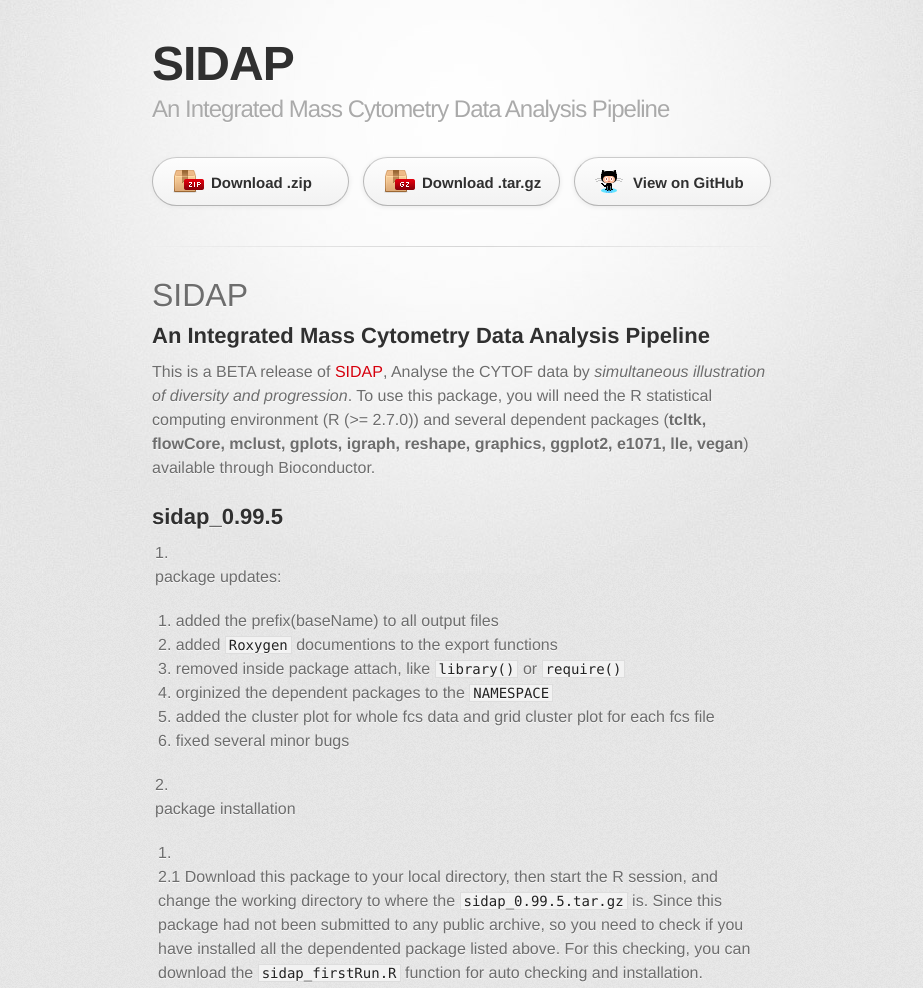
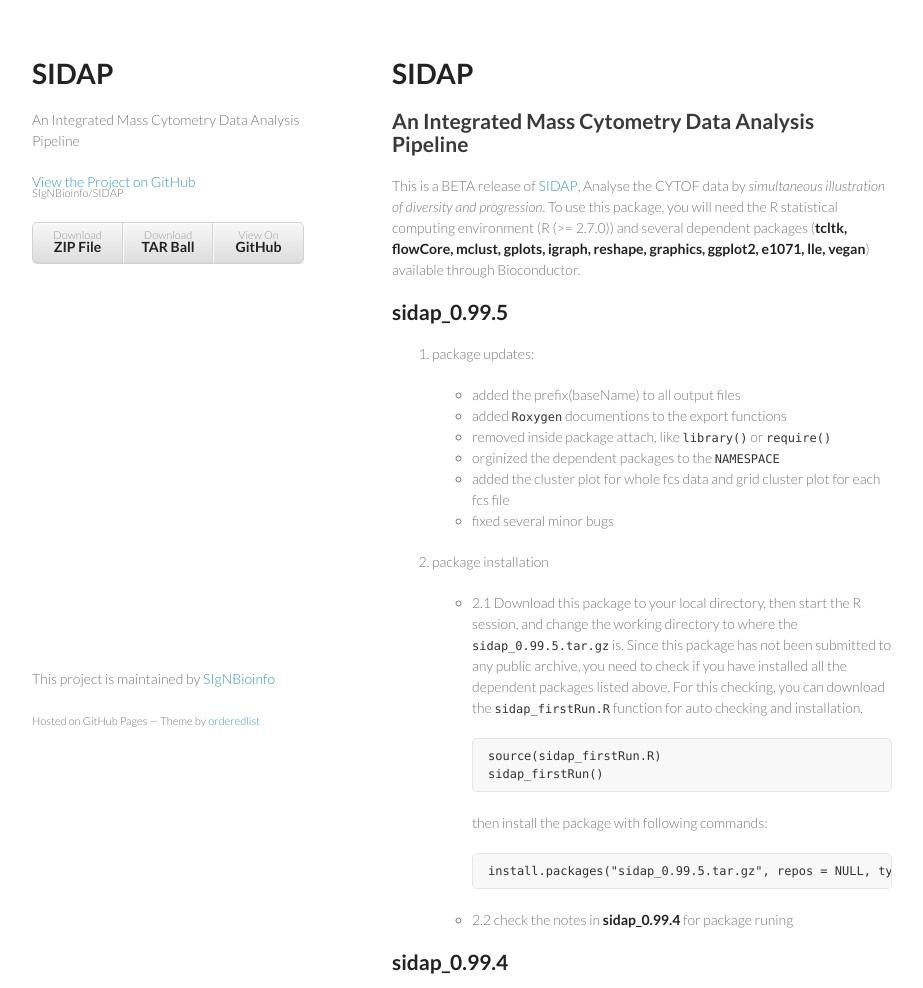
Before and after one commit to SIgNBioinfo/SIDAP, a plain HTML site: page index.html in a window 1280 px wide. Shown: the top 988 px of the page, without its empty margins (178-1101 px from the left). Drawn offline with Linux system fonts and the light colour scheme; a web font is replaced by a local one.

Commit message:
Create gh-pages branch via GitHub

```diff
--- a/index.html
+++ b/index.html
@@ -1,45 +1,40 @@
-<!DOCTYPE html>
+<!doctype html>
 <html>
   <head>
-    <meta charset='utf-8'>
+    <meta charset="utf-8">
     <meta http-equiv="X-UA-Compatible" content="chrome=1">
-    <link href='https://fonts.googleapis.com/css?family=Chivo:900' rel='stylesheet' type='text/css'>
-    <link rel="stylesheet" type="text/css" href="stylesheets/stylesheet.css" media="screen">
-    <link rel="stylesheet" type="text/css" href="stylesheets/pygment_trac.css" media="screen">
-    <link rel="stylesheet" type="text/css" href="stylesheets/print.css" media="print">
+    <title>SIDAP by SIgNBioinfo</title>
+
+    <link rel="stylesheet" href="stylesheets/styles.css">
+    <link rel="stylesheet" href="stylesheets/pygment_trac.css">
+    <meta name="viewport" content="width=device-width, initial-scale=1, user-scalable=no">
     <!--[if lt IE 9]>
     <script src="//html5shiv.googlecode.com/svn/trunk/html5.js"></script>
     <![endif]-->
-    <title>SIDAP by SIgNBioinfo</title>
   </head>
+  <body>
+    <div class="wrapper">
+      <header>
+        <h1>SIDAP</h1>
+        <p>An Integrated Mass Cytometry Data Analysis Pipeline</p>
 
-  <body>
-    <div id="container">
-      <div class="inner">
+        <p class="view"><a href="https://github.com/SIgNBioinfo/SIDAP">View the Project on GitHub <small>SIgNBioinfo/SIDAP</small></a></p>
 
-        <header>
-          <h1>SIDAP</h1>
-          <h2>An Integrated Mass Cytometry Data Analysis Pipeline</h2>
-        </header>
 
-        <section id="downloads" class="clearfix">
-          <a href="https://github.com/SIgNBioinfo/SIDAP/zipball/master" id="download-zip" class="button"><span>Download .zip</span></a>
-          <a href="https://github.com/SIgNBioinfo/SIDAP/tarball/master" id="download-tar-gz" class="button"><span>Download .tar.gz</span></a>
-          <a href="https://github.com/SIgNBioinfo/SIDAP" id="view-on-github" class="button"><span>View on GitHub</span></a>
-        </section>
-
-        <hr>
-
-        <section id="main_content">
-          <h1>
+        <ul>
+          <li><a href="https://github.com/SIgNBioinfo/SIDAP/zipball/master">Download <strong>ZIP File</strong></a></li>
+          <li><a href="https://github.com/SIgNBioinfo/SIDAP/tarball/master">Download <strong>TAR Ball</strong></a></li>
+          <li><a href="https://github.com/SIgNBioinfo/SIDAP">View On <strong>GitHub</strong></a></li>
+        </ul>
+      </header>
+      <section>
+        <h1>
 <a name="sidap" class="anchor" href="#sidap"><span class="octicon octicon-link"></span></a>SIDAP</h1>
 
 <h2>
 <a name="an-integrated-mass-cytometry-data-analysis-pipeline" class="anchor" href="#an-integrated-mass-cytometry-data-analysis-pipeline"><span class="octicon octicon-link"></span></a>An Integrated Mass Cytometry Data Analysis Pipeline</h2>
 
-<p>This is a BETA release of <a href="http://signbioinfo.github.io/SIDAP">SIDAP</a>, Analyse the CYTOF data by <em>simultaneous illustration of diversity and progression</em>.
-To use this package, you will need the R statistical computing environment (R (&gt;= 2.7.0)) and several dependent
-packages (<strong>tcltk, flowCore, mclust, gplots, igraph, reshape, graphics, ggplot2, e1071, lle, vegan</strong>) available through Bioconductor.</p>
+<p>This is a BETA release of <a href="http://signbioinfo.github.io/SIDAP">SIDAP</a>, Analyse the CYTOF data by <em>simultaneous illustration of diversity and progression</em>. To use this package, you will need the R statistical computing environment (R (&gt;= 2.7.0)) and several dependent packages (<strong>tcltk, flowCore, mclust, gplots, igraph, reshape, graphics, ggplot2, e1071, lle, vegan</strong>) available through Bioconductor. </p>
 
 <h2>
 <a name="sidap_0995-" class="anchor" href="#sidap_0995-"><span class="octicon octicon-link"></span></a>
@@ -65,7 +60,7 @@ packages (<strong>tcltk, flowCore, mclust, gplots, igraph, reshape, graphics, gg
 
 <ul>
 <li>
-<p>2.1 Download this package to your local directory, then start the R session, and change the working directory to where the <code>sidap_0.99.5.tar.gz</code> is. Since this package had not been submitted to any public archive, so you need to check if you have installed all the dependented package listed above. For this checking, you can download the <code>sidap_firstRun.R</code> function for auto checking and installation.</p>
+<p>2.1 Download this package to your local directory, then start the R session, and change the working directory to where the <code>sidap_0.99.5.tar.gz</code> is. Since this package has not been submitted to any public archive, you need to check if you have installed all the dependent packages listed above. For this checking, you can download the <code>sidap_firstRun.R</code> function for auto checking and installation.</p>
 
 <pre><code>source(sidap_firstRun.R)
 sidap_firstRun()
@@ -113,15 +108,13 @@ cytof_tsne_densvm_GUI()
 <li>When you open this file by double-clicking on it, you'll find XQuartz.pkg, double-click on it to run the installer, clicking through all the defaults.</li>
 <li>After the installer runs, you'll have to log out and back on to your Mac OS X account.</li>
 </ol>
-        </section>
+      </section>
+      <footer>
+        <p>This project is maintained by <a href="https://github.com/SIgNBioinfo">SIgNBioinfo</a></p>
+        <p><small>Hosted on GitHub Pages &mdash; Theme by <a href="https://github.com/orderedlist">orderedlist</a></small></p>
+      </footer>
+    </div>
+    <script src="javascripts/scale.fix.js"></script>
 
-        <footer>
-          SIDAP is maintained by <a href="https://github.com/SIgNBioinfo">SIgNBioinfo</a><br>
-          This page was generated by <a href="http://pages.github.com">GitHub Pages</a>. Tactile theme by <a href="https://twitter.com/jasonlong">Jason Long</a>.
-        </footer>
-
-
-      </div>
-    </div>
   </body>
 </html>
```
Also changed, not shown: params.json (+1 -1 lines).
